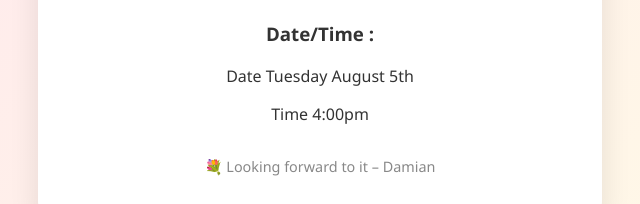
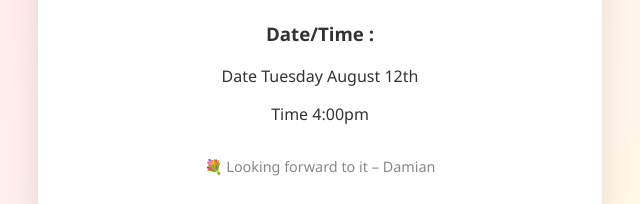
Before and after one commit to DWilliams325/Picnic, a plain HTML site: page index.html in a window 1280 px wide. Both pictures are taken after a click on the button "Yes! 💛". Shown: the part 684-888 px from the top of the page, 320-960 px from the left. Drawn offline with Linux system fonts and the light colour scheme.

Commit message:
Date Update

```diff
--- a/index.html
+++ b/index.html
@@ -34,7 +34,7 @@
 
     <div id="date-time" class="hidden">
       <h3> Date/Time :</h3>
-      <p>Date Tuesday August 5th </p>
+      <p>Date Tuesday August 12th </p>
       <p>Time 4:00pm </p>
 
     </div>
```
